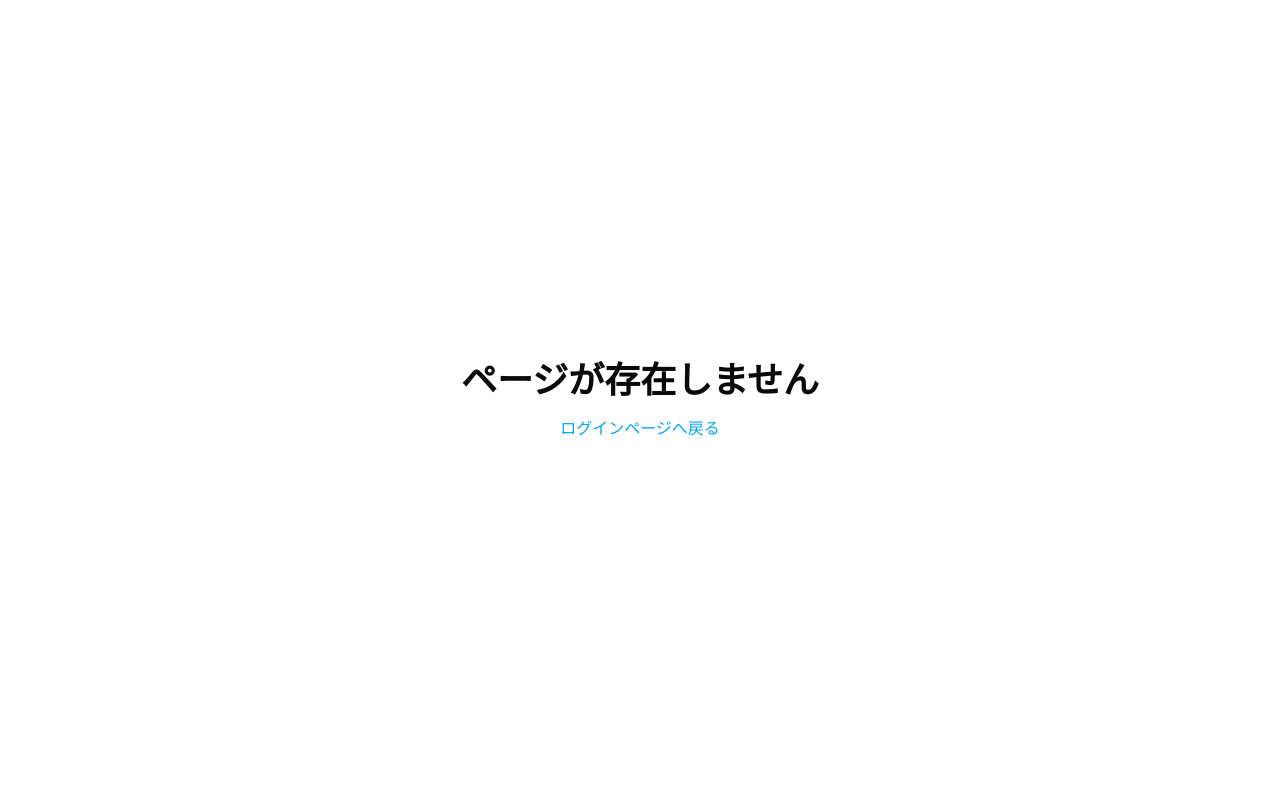
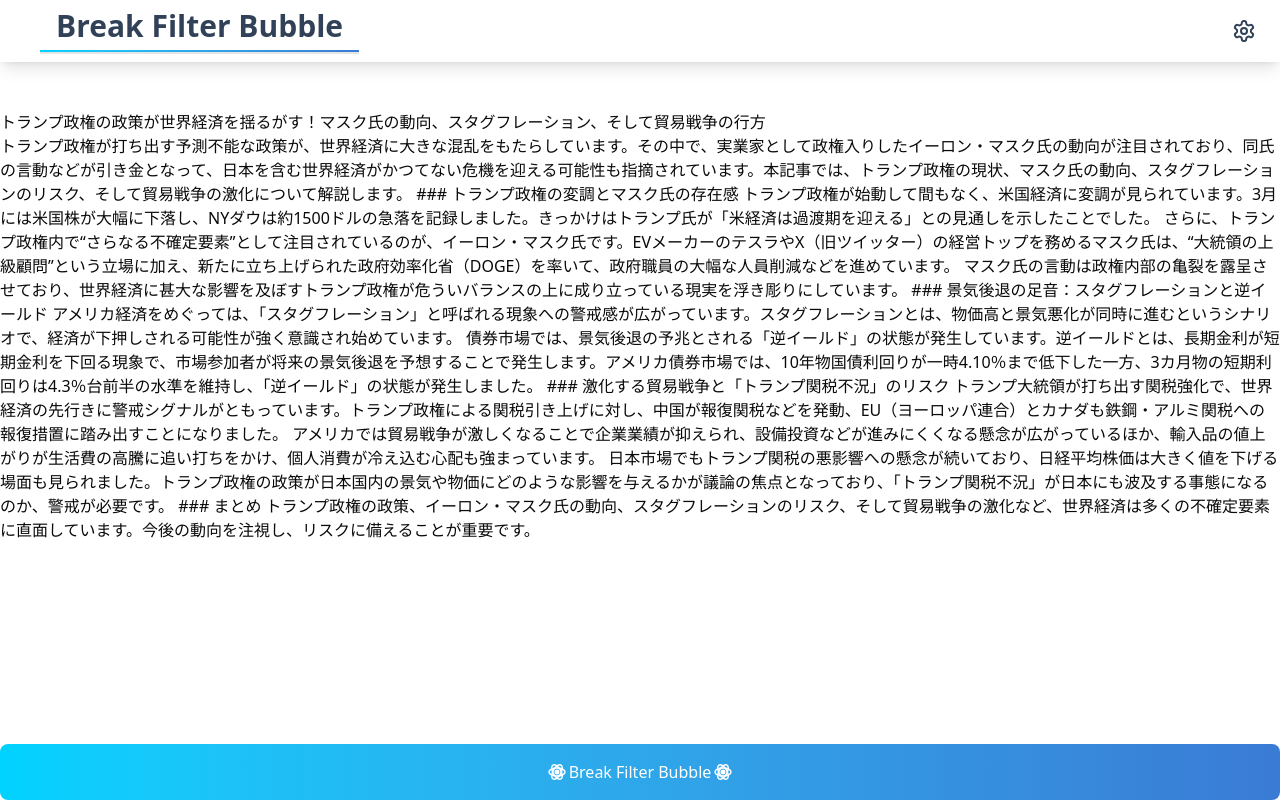
Before and after one commit to kimushun-65/filterBubble, a Next.js app in the folder frontend/: page /article/1/1 in a window 1280 px wide. Before the commit this address had no page. Built offline with nearby package versions, Linux system fonts and the light colour scheme.

Commit message:
モックサーバーの接続

```diff
--- /dev/null
+++ b/frontend/app/api/article/article-mock.json
@@ -0,0 +1,7 @@
+{
+  "articles": {
+    "id": 1,
+    "title": "トランプ政権の政策が世界経済を揺るがす！マスク氏の動向、スタグフレーション、そして貿易戦争の行方",
+    "content": "トランプ政権が打ち出す予測不能な政策が、世界経済に大きな混乱をもたらしています。その中で、実業家として政権入りしたイーロン・マスク氏の動向が注目されており、同氏の言動などが引き金となって、日本を含む世界経済がかつてない危機を迎える可能性も指摘されています。本記事では、トランプ政権の現状、マスク氏の動向、スタグフレーションのリスク、そして貿易戦争の激化について解説します。\n\n### トランプ政権の変調とマスク氏の存在感\n\nトランプ政権が始動して間もなく、米国経済に変調が見られています。3月には米国株が大幅に下落し、NYダウは約1500ドルの急落を記録しました。きっかけはトランプ氏が「米経済は過渡期を迎える」との見通しを示したことでした。\n\nさらに、トランプ政権内で“さらなる不確定要素”として注目されているのが、イーロン・マスク氏です。EVメーカーのテスラやX（旧ツイッター）の経営トップを務めるマスク氏は、“大統領の上級顧問”という立場に加え、新たに立ち上げられた政府効率化省（DOGE）を率いて、政府職員の大幅な人員削減などを進めています。\n\nマスク氏の言動は政権内部の亀裂を露呈させており、世界経済に甚大な影響を及ぼすトランプ政権が危ういバランスの上に成り立っている現実を浮き彫りにしています。\n\n### 景気後退の足音：スタグフレーションと逆イールド\n\nアメリカ経済をめぐっては、「スタグフレーション」と呼ばれる現象への警戒感が広がっています。スタグフレーションとは、物価高と景気悪化が同時に進むというシナリオで、経済が下押しされる可能性が強く意識され始めています。\n\n債券市場では、景気後退の予兆とされる「逆イールド」の状態が発生しています。逆イールドとは、長期金利が短期金利を下回る現象で、市場参加者が将来の景気後退を予想することで発生します。アメリカ債券市場では、10年物国債利回りが一時4.10％まで低下した一方、3カ月物の短期利回りは4.3％台前半の水準を維持し、「逆イールド」の状態が発生しました。\n\n### 激化する貿易戦争と「トランプ関税不況」のリスク\n\nトランプ大統領が打ち出す関税強化で、世界経済の先行きに警戒シグナルがともっています。トランプ政権による関税引き上げに対し、中国が報復関税などを発動、EU（ヨーロッパ連合）とカナダも鉄鋼・アルミ関税への報復措置に踏み出すことになりました。\n\nアメリカでは貿易戦争が激しくなることで企業業績が抑えられ、設備投資などが進みにくくなる懸念が広がっているほか、輸入品の値上がりが生活費の高騰に追い打ちをかけ、個人消費が冷え込む心配も強まっています。\n\n日本市場でもトランプ関税の悪影響への懸念が続いており、日経平均株価は大きく値を下げる場面も見られました。トランプ政権の政策が日本国内の景気や物価にどのような影響を与えるかが議論の焦点となっており、「トランプ関税不況」が日本にも波及する事態になるのか、警戒が必要です。\n\n### まとめ\n\nトランプ政権の政策、イーロン・マスク氏の動向、スタグフレーションのリスク、そして貿易戦争の激化など、世界経済は多くの不確定要素に直面しています。今後の動向を注視し、リスクに備えることが重要です。"
+  }
+}
--- a/frontend/app/api/article/route.ts
+++ b/frontend/app/api/article/route.ts
@@ -1,4 +1,5 @@
 import { NextResponse, NextRequest } from 'next/server';
+import articleMock from './article-mock.json';
 
 export async function GET(request: NextRequest) {
   const keyWord = request.nextUrl.searchParams.get('keyWord');
@@ -8,6 +9,9 @@ export async function GET(request: NextRequest) {
       { status: 400 },
     );
   }
-  const data = { message: `You searched for "${keyWord}"` };
+  const data = {
+    message: `You searched for "${keyWord}"`,
+    article: articleMock,
+  };
   return NextResponse.json(data);
 }
--- a/frontend/feature/article/articleContainer.tsx
+++ b/frontend/feature/article/articleContainer.tsx
@@ -7,8 +7,20 @@ import Footer from '@/components/display/footer';
 import { Handshake } from 'lucide-react';
 
 export const ArticleContainer = () => {
-  const { userId } = useParams();
+  const { userId, keyWord } = useParams();
   const [isLoading, setIsLoading] = useState(false);
+  const [title, setTitle] = useState('');
+  const [content, setContent] = useState('');
+
+  useEffect(() => {
+    const fetchArticle = async () => {
+      const response = await fetch(`/api/article?keyWord=${keyWord}`);
+      const data = await response.json();
+      setTitle(data.article.articles.title);
+      setContent(data.article.articles.content);
+    };
+    fetchArticle();
+  }, [keyWord]);
 
   if (isLoading) {
     return <Loading />;
@@ -18,7 +30,8 @@ export const ArticleContainer = () => {
     <div className='flex min-h-screen flex-col'>
       <Header />
       <main className='flex-grow'>
-        <h1>Article</h1>
+        <h1>{title}</h1>
+        <p>{content}</p>
       </main>
       <Footer />
     </div>
--- a/frontend/feature/home/button/react-icon.ts
+++ b/frontend/feature/home/button/react-icon.ts
@@ -1,11 +1,8 @@
 'use client';
 
-// 1) lucide-react から createLucideIcon をインポート
 import { createLucideIcon } from 'lucide-react';
 
-// 2) カスタムアイコンを定義
 export const ReactIcon = createLucideIcon('ReactIcon', [
-  // ● 中央の白いドット
   [
     'circle',
     {
@@ -16,7 +13,6 @@ export const ReactIcon = createLucideIcon('ReactIcon', [
       key: 'center-dot',
     },
   ],
-  // ★ React ロゴの楕円1つめ (水平方向)
   [
     'path',
     {
@@ -27,7 +23,6 @@ export const ReactIcon = createLucideIcon('ReactIcon', [
       key: 'ellipse1',
     },
   ],
-  // ★ React ロゴの楕円2つめ (60°回転)
   [
     'path',
     {
@@ -39,7 +34,6 @@ export const ReactIcon = createLucideIcon('ReactIcon', [
       key: 'ellipse2',
     },
   ],
-  // ★ React ロゴの楕円3つめ (120°回転)
   [
     'path',
     {
--- a/frontend/feature/home/display/homeContainer.tsx
+++ b/frontend/feature/home/display/homeContainer.tsx
@@ -84,21 +84,11 @@ const HomeContainer = () => {
       Math.random() * (difficultyGenres.length - 1),
     );
     const selectedGenre = difficultyGenres[randomIndex];
+    console.log(selectedGenre);
     const keyWords = selectedGenre.keyWords;
     const keyWord = keyWords[Math.floor(Math.random() * (keyWords.length - 1))];
     console.log(keyWord);
-    //この後バックエンドと接続
-    const fetchArticle = async () => {
-      try {
-        const response = await fetch(`/api/article?keyWord=${keyWord}`);
-        const data = await response.json();
-        setArticle(data.message);
-      } catch (error) {
-        console.error('Error fetching article:', error);
-      }
-    };
-    fetchArticle();
-    router.push(`/article/${userId}`);
+    router.push(`/article/${userId}/${keyWord}`);
   };
 
   const handleAgain = () => {
```
Also changed, not shown: frontend/app/article/[userId]/[keyWord]/page.tsx (renamed from frontend/app/article/[userId]/page.tsx).
